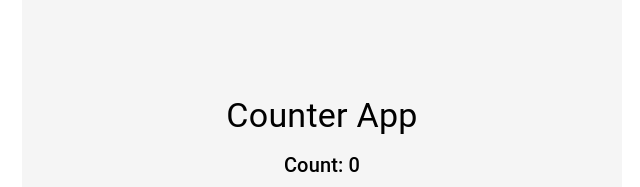
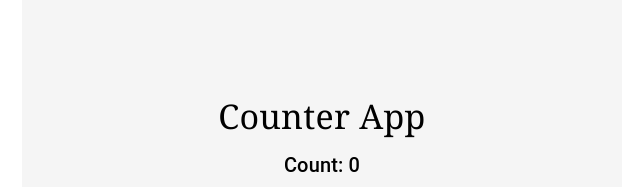
Before and after one commit to FAMEHyder/React_Project, a React (Vite) app in the folder React-app/: page /contact in a window 1280 px wide. Shown: the part 224-411 px from the top of the page, without its empty margins (318-958 px from the left). Built offline with nearby package versions, Linux system fonts and the light colour scheme.

Commit message:
react projct

```diff
--- a/React-app/src/CounterApp.jsx
+++ b/React-app/src/CounterApp.jsx
@@ -11,14 +11,14 @@ function CounterApp() {
 
   // Decrement function
   const decrement = () => {
-    if (count > 1) {
+    if (count > 0) {
       setCount(prevCount => prevCount - 1);
     }
   };
 
   // useEffect to trigger alert and console on count change
   useEffect(() => {
-    if (count >= 1) {
+    if (count >= 0) {
       console.log(`Current count is: ${count}`);
     }
 
@@ -37,7 +37,7 @@ function CounterApp() {
         textAlign: 'center',
       }}
     >
-      <Typography variant="h4" gutterBottom>
+      <Typography fontFamily={"Cambria"} variant="h4" gutterBottom>
         Counter App
       </Typography>
       <Typography variant="h6" gutterBottom>
@@ -64,7 +64,7 @@ function CounterApp() {
           color="secondary"
           onClick={decrement}
           sx={{ mx: 2 }}
-          disabled={count <= 1}
+          disabled={count <= 0}
         >
           Decrement
         </Button>
```
